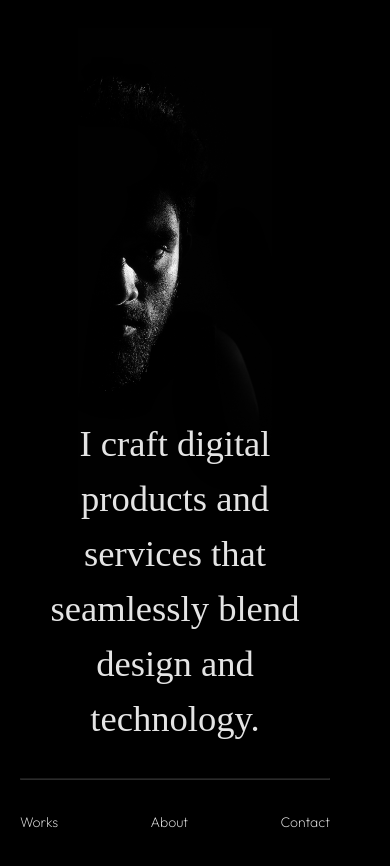
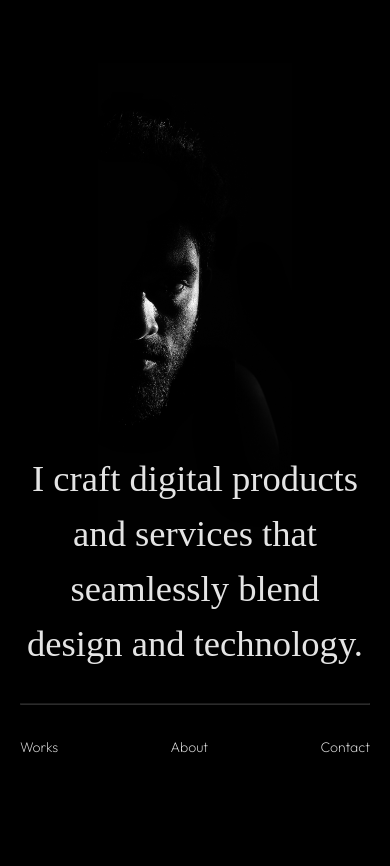
Before and after one commit to pankan/k7, a Vue app: page / in a window 390 px wide. Shown: the top 866 px of the page. After the commit the page ends 844 px from the top, so only its background shows below. Built offline with nearby package versions, Linux system fonts and the light colour scheme; a web font is replaced by a local one.

Commit message:
container w fix

```diff
--- a/src/assets/styles/main.scss
+++ b/src/assets/styles/main.scss
@@ -228,9 +228,6 @@ textarea:focus{
   }
 }
 @media screen and (max-width: 767px) {
-  .container{
-    width: calc(100% - 40px);
-  }
   .two-cols{
     flex-direction: column;
   }
```
